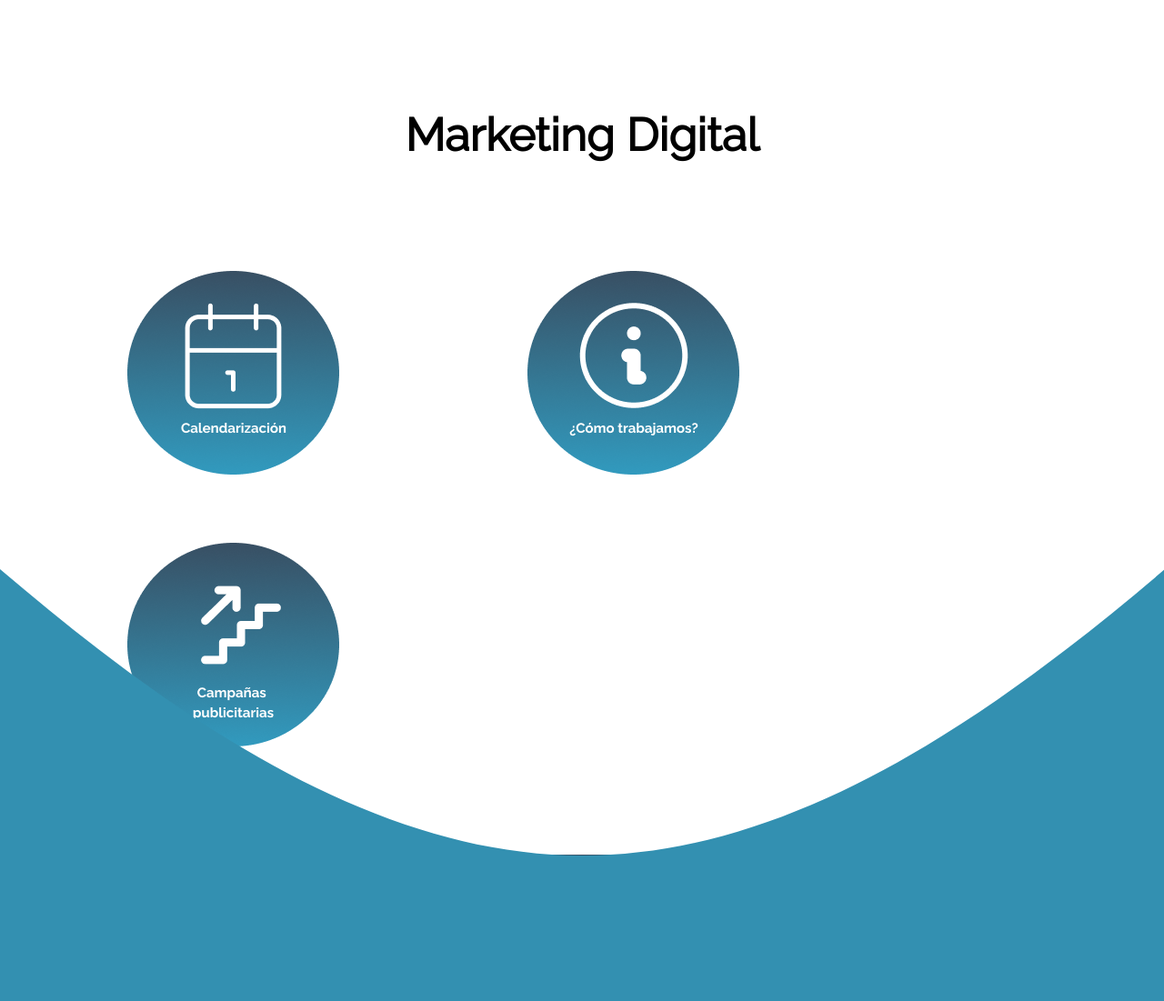
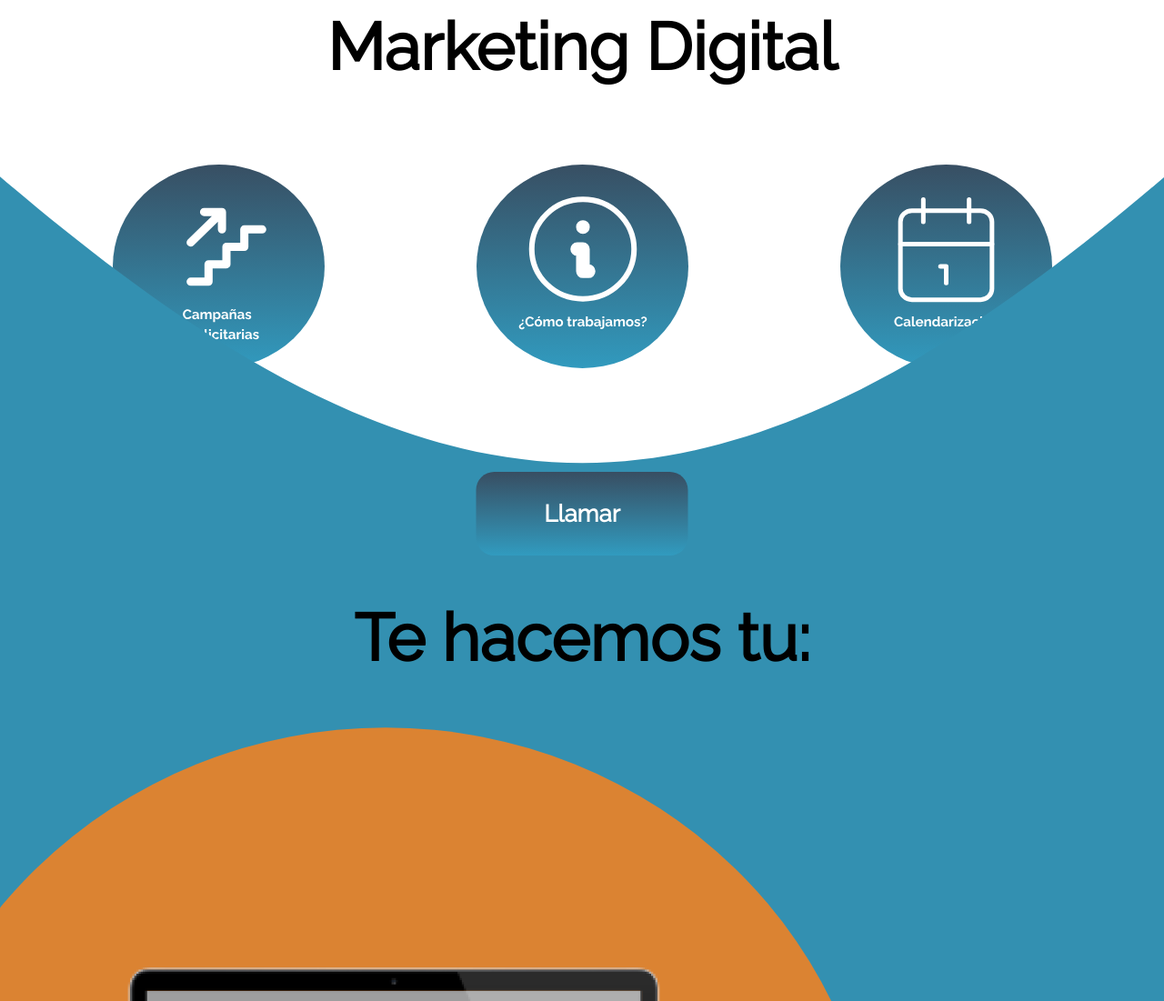
Before and after one commit to Prodiegus/ContentOfValue, a plain HTML site: page index.html in a window 1280 px wide. Shown: the part 811-1912 px from the top of the page at 91% size. Drawn offline with nearby package versions, Linux system fonts and the light colour scheme; grey boxes are pictures that could not be loaded.

Commit message:
Estilos seccion marketing

```diff
--- /dev/null
+++ b/css/index.css
@@ -0,0 +1,27 @@
+.boton{
+    position: absolute;
+    transform: translate(-50%, -50%);
+    -webkit-transform: translate(-50%, -50%);
+    width: 233px;
+    height: 92px;
+    left: 50%;
+    background: #000000;
+    border-radius: 20px;
+    display:flex;
+    justify-content: center;
+    align-items: center;
+}
+
+.txtBoton{
+    color: white;
+    font-weight: 800;
+    font-size: 26px;
+}
+
+
+.tituloSecciones{
+    top: 20px;
+    font-weight: 800;
+    font-size: 72px;
+    line-height: 98px;
+}
--- a/css/seccComunicate.css
+++ b/css/seccComunicate.css
@@ -4,6 +4,7 @@
 }
 .submitBtn{
     padding: 15px 35px;
+    margin-top: 10px;
     text-align: center;
     font-size: 16px;
     margin: 4px 2px;
--- a/css/seccCrear.css
+++ b/css/seccCrear.css
@@ -1,5 +1,5 @@
 #seccCrear{
-    top: 20px;
+    margin-top: 200px;
     background-size: cover;
     height: 2800px;
     align-items: center;
@@ -8,7 +8,7 @@
 }
 #imgFondoCrear{
     width: 100%;
-    margin-top: -825px;
+    margin-top: -770px;
 }
 .tituloCrear{
     top: 20px;
--- a/css/seccMarketing.css
+++ b/css/seccMarketing.css
@@ -2,10 +2,13 @@
   box-sizing: border-box;
 }
 #seccMarketing{
-  margin-top: 30px;
+  margin-top: -100px;
+  text-align: center;
+  background-size: cover;
+  /* background-color: darkkhaki; */
 }
 .mar{
-  padding-top: 30px;
+  padding-top: 20px;
   font-size: 2em;
   font-weight: bold;
   color: #000;
@@ -13,18 +16,37 @@
   font-family: 'Raleway';
   font-size: 50px;
 }
-.tabla{
-  margin-top: 100px;
-  width: 100%;
-  float: center;
+
+#itemsSeccion{
+  display: grid;
+  grid-template-columns: auto;
+  align-items: center;
+  margin:0 auto;
+  margin-top: 80px;
+  margin-bottom: 40px;
+  width: 1200px;
+  height: 224px;
 }
-.columna {
-  float: left;
-  width: 33%;
-  padding-right: 300px;
-  padding-left: 140px;
-  padding-top: 20px;
-  padding-bottom: 50px;
+
+#item1{
+  margin:0 auto;
+  grid-column: 1;
+  width: 233px;
+  height: 224px;
+}
+
+#item2{
+  margin:0 auto;
+  grid-column: 2;
+  width: 233px;
+  height: 224px;
+}
+
+#item3{
+  margin:0 auto;
+  grid-column: 3;
+  width: 233px;
+  height: 224px;
 }
 
 .fila::after {
@@ -33,6 +55,7 @@
   float: center;
   display: table;
 }
+
 .img{
     width: 100%;
     height: 100%;
@@ -40,26 +63,7 @@
     max-height: 100%;
     text-align: center;
 }
-.botonMarketing{
-  text-align: center;
-  margin-top: 60px;
-  padding-bottom: 40px;
+
+.btnMarketing{
+  margin-top: 120px;
 }
-.llamar{
-  width: 260px;
-  height: 108px;
-  padding: 15px 35px;
-  text-align: center;
-  font-weight: 800;
-  font-size: 36px;
-  margin: 4px 2px;
-  cursor: pointer;
-  border: none;
-  font-family: "Raleway";
-  color: white;
-  background: linear-gradient(180deg, #384E62 0%, #319BBF 100%);
-  border-radius: 20px;
-}
-.llamar:hover{
-  background: linear-gradient(180deg, #319BBF 0%, #384E62 100%);
-}
--- a/css/seccNovedades.css
+++ b/css/seccNovedades.css
@@ -38,23 +38,6 @@
     font-size: 32px;
 }
 
-.botonNovedades{
-    position: absolute;
-    transform: translate(-50%, -50%);
-    -webkit-transform: translate(-50%, -50%);
-    width: 233px;
-    height: 92px;
-    left: 50%;
-    top: 602px;
-    background: #000000;
-    border-radius: 20px;
-    display:flex;
-    justify-content: center;
-    align-items: center;
+.btnNovedades{
+    margin-top: 602px;
 }
-
-.txtBoton{
-    color: white;
-    font-weight: 800;
-    font-size: 26px;
-}
--- a/index.html
+++ b/index.html
@@ -10,54 +10,57 @@
     <link rel="stylesheet" href="css/seccComentarios.css">
     <link rel="stylesheet" href="css/seccNovedades.css">
     <link rel="stylesheet" href="css/menu.css">
+    <link rel="stylesheet" href="css/index.css">
     <link href='https://fonts.googleapis.com/css?family=Raleway' rel='stylesheet'>
+    <link rel="stylesheet" href="https://unpkg.com/aos@next/dist/aos.css" />
     <title>Content Of Value</title>
 </head>
 <body style="font-family: 'Raleway';font-size: 22px; margin: 0; padding: 0;">
 
     <div id="seccNovedades">
         <img id="imgFondo" src="./img/seccNovedades/FondoS.svg">
-        <div id="ContenedorNovedad">
+        <div id="ContenedorNovedad" data-aos="fade-up">
             <h1 id="tituloNovedad">Titulo novedad</h1>
             <h2 id="descNovedad"> Descripción del video</h2>
         </div>
-        <img id="celular" src="./img/seccNovedades/iPhone X.png">
+        <img id="celular" src="./img/seccNovedades/iPhone X.png" data-aos="fade-up">
         <a href="https://wa.me/7771922041">
-            <div class="botonNovedades">
-                <p class="txtBoton"> Contactar</p>
+            <div class="boton btnNovedades">
+                <p class="txtBoton">Contactar</p>
             </div>
         </a>
 
     </div>
+
     <div id="seccMarketing">
-        <h1 class="mar">Marketing Digital</h1>
-        <div class="tabla">
-            <div class="fila">
-                <div class="columna">
-                    <img src="img\seccMarketing\calendarizacion.png" alt="calendarización">
-                </div>
-                <div class="columna">
-                    <img src="img\seccMarketing\como.png" alt="como informar">
-                </div>
-                <div class="columna">
-                    <img src="img\seccMarketing\campañas.png" alt="campañas publicitarias">
-                </div>
+        <h1 class="tituloSecciones">Marketing Digital</h1>
+        <div id="itemsSeccion" data-aos="fade-up">
+            <div id="item1">
+                <img src="./img/seccMarketing/Calendarización.svg"/>
+            </div>
+            <div id="item2">
+                <img src="./img/seccMarketing/Campañas.svg"/>
+            </div>
+            <div id="item3">
+                <img src="./img/seccMarketing/Info.svg"/>
             </div>
         </div>
-        <div class="botonMarketing">
-            <button class="llamar" href="marketing.html">Llamar</button>
-        </div>
+        <a href="https://wa.me/7771922041">
+            <div class="boton btnMarketing" style="background: linear-gradient(180deg, #384E62 0%, #319BBF 100%);">
+                <p class="txtBoton">Llamar</p>
+            </div>
+        </a>
     </div>
 
     <div id="seccCrear">
         <div id="contenidoCrear">
-            <h1 class="tituloCrear">Te hacemos tu:</h1>
-            <div id="circulo1">
+            <h1 class="tituloSecciones" data-aos="fade-up">Te hacemos tu:</h1>
+            <div id="circulo1" data-aos="fade-up">
                 <img class="imgEjem1" src="./img/seccCrear/pagina.png">
                 <img class="imgItem1" src="./img/seccCrear/laptop 1.png">
                 <h2 class="txtSecc1">Página web</h2>
             </div>
-            <div id="circulo2">
+            <div id="circulo2" data-aos="fade-up">
                 <img class="imgEjem2" src="./img/seccCrear/smartphone.png">
                 <h2 class="txtSecc2">Aplicación móvil</h2>
             </div>
@@ -67,18 +70,19 @@
 
     <div id="seccComentarios">
         <h1 class="comentarios">¡Comentarios de nuestros clientes!</h1>
-        <div class="imagen">
+        <div class="imagen" data-aos="fade-up">
             <img src="img\seccComentarios\Comentarios.png" alt="comentarios">
-            <div class="centrado">Desde que trabaje con Content of Value he tenido muy buenos resultados.</div> <!--Aquí es donde va el comentario del cliente, por el momento lo puse como texto-->
+            <div class="centrado">Desde que trabaje con Content of Value he tenido muy buenos resultados.</div>
         </div>
-        <div class="imagenCliente">
-            <img src="img\seccComentarios\cliente.png" alt="cliente"> <!--Aquí es donde puedes ir cambiando la imagen del cliente-->
+        <div class="imagenCliente" data-aos="fade-up">
+            <img src="img\seccComentarios\cliente.png" alt="cliente">
         </div>
 
     </div>
+
     <div id="seccComunicate">
         <div class="Formulario">
-            <div class="signupFrm">
+            <div class="signupFrm" data-aos="fade-up">
                 <form action="" class="form">
                     <h1 class="com">¡Comunicate con nosotros!</h1>
                     <p class="subtitulo">Dejanos tu información para compartirte más información</p>
@@ -97,6 +101,7 @@
                     </div>
                 </div>
                 <p class="subtitulo">Servicios de interes: </p>
+
                 <div class="checkboxServicios">
                     <div class="checkbox">
                         <input type="checkbox" name="checkbox" id="checkboxMarketing">
@@ -119,8 +124,8 @@
                         <label for="checkbox">Me interesa recibir correos con información sobre Content o Value </label>
                     </div>
                 </div>
-                <div class="button">
-                    <button type="submit" class="submitBtn" value="Sign up">Enviar</button>
+
+                <button type="submit" class="submitBtn" value="Sign up">Enviar</button>
                 </form>
                 </div>
             </div>
@@ -168,5 +173,9 @@
 
     </nav>
 
+    <script src="https://unpkg.com/aos@next/dist/aos.js"></script>
+    <script>
+      AOS.init();
+    </script>
 </body>
 </html>
```
Also changed, not shown: img/seccMarketing/Calendarización.svg (added), img/seccMarketing/Campañas.svg (added), img/seccMarketing/Info.svg (added).
